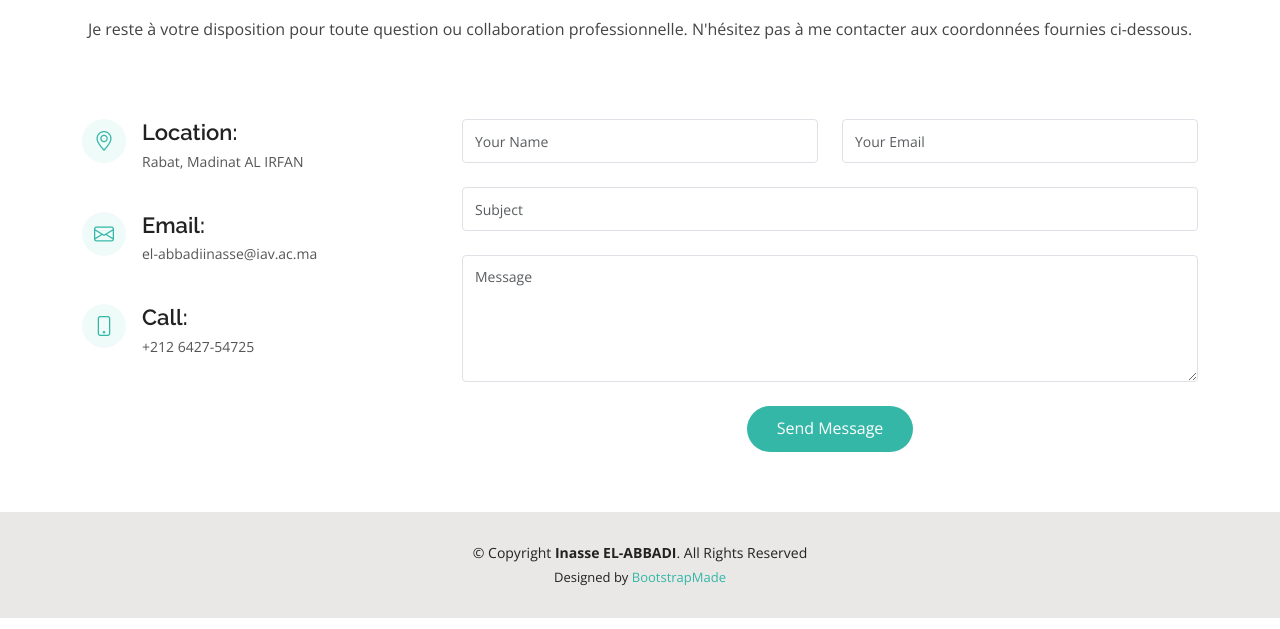
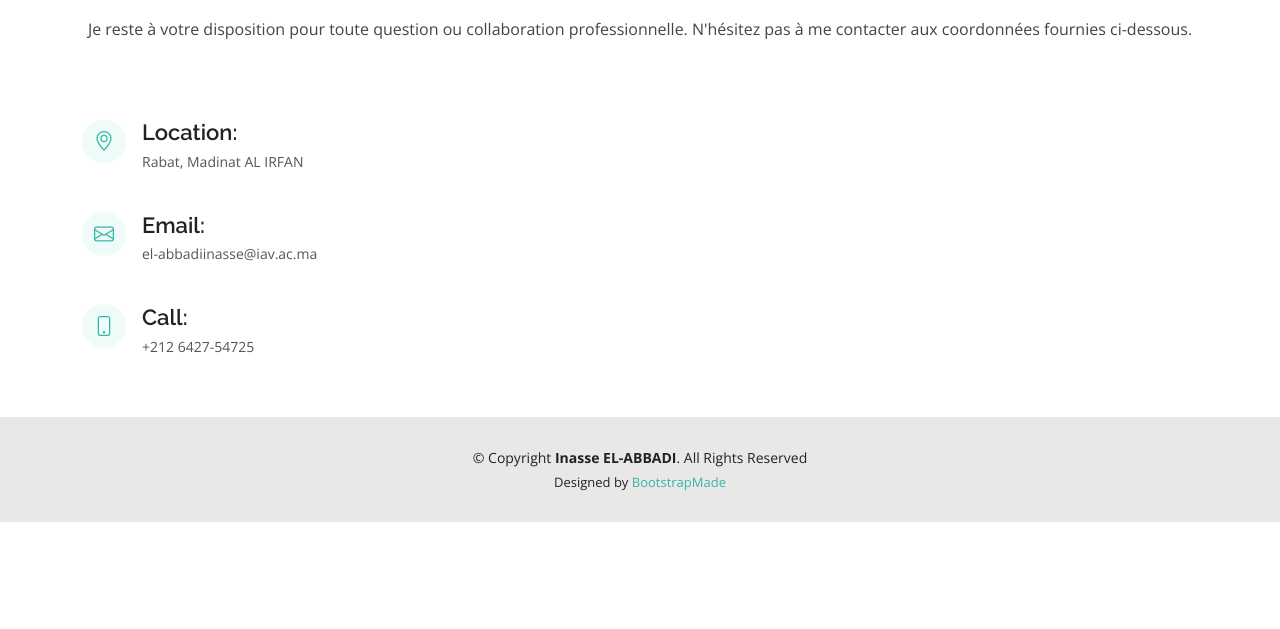
Before and after one commit to inasseabb/EL-ABBADICV, a plain HTML site: page contact.html in a window 1280 px wide. Shown: the part 171-800 px from the top of the page. Drawn offline with nearby package versions, Linux system fonts and the light colour scheme.

Commit message:
Update contact.html

```diff
--- a/contact.html
+++ b/contact.html
@@ -105,33 +105,6 @@
 
           </div>
 
-          <div class="col-lg-8 mt-5 mt-lg-0">
-
-            <form action="forms/contact.php" method="post" role="form" class="php-email-form">
-              <div class="row">
-                <div class="col-md-6 form-group">
-                  <input type="text" name="name" class="form-control" id="name" placeholder="Your Name" required>
-                </div>
-                <div class="col-md-6 form-group mt-3 mt-md-0">
-                  <input type="email" class="form-control" name="email" id="email" placeholder="Your Email" required>
-                </div>
-              </div>
-              <div class="form-group mt-3">
-                <input type="text" class="form-control" name="subject" id="subject" placeholder="Subject" required>
-              </div>
-              <div class="form-group mt-3">
-                <textarea class="form-control" name="message" rows="5" placeholder="Message" required></textarea>
-              </div>
-              <div class="my-3">
-                <div class="loading">Loading</div>
-                <div class="error-message"></div>
-                <div class="sent-message">Your message has been sent. Thank you!</div>
-              </div>
-              <div class="text-center"><button type="submit">Send Message</button></div>
-            </form>
-
-          </div>
-
         </div>
 
       </div>
```
